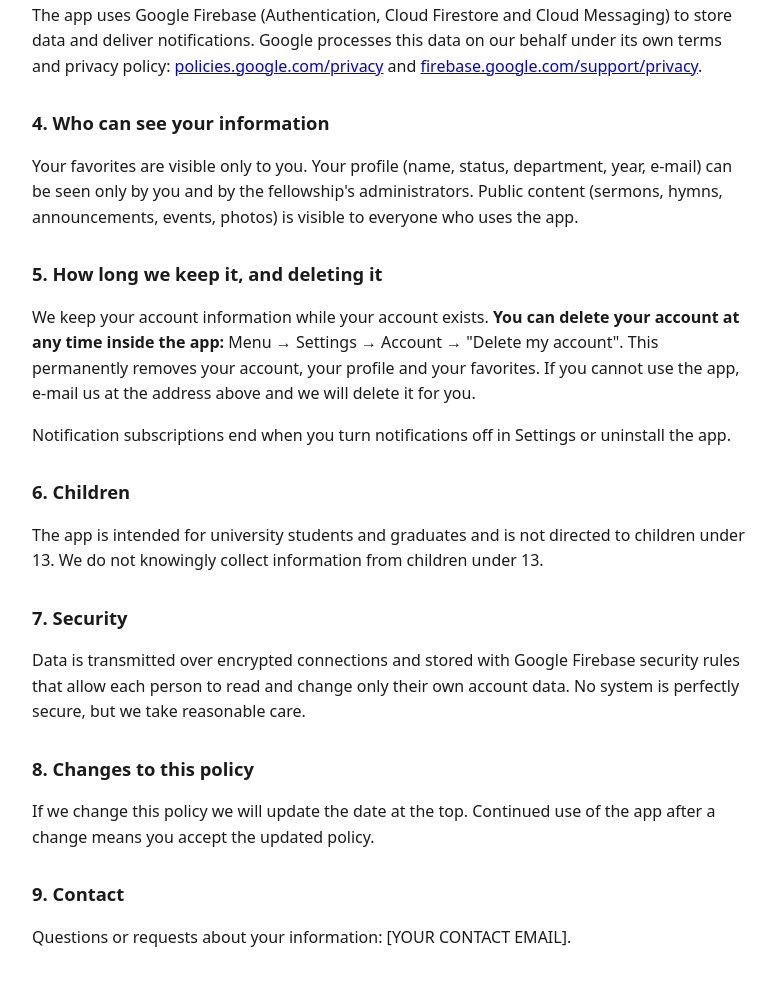
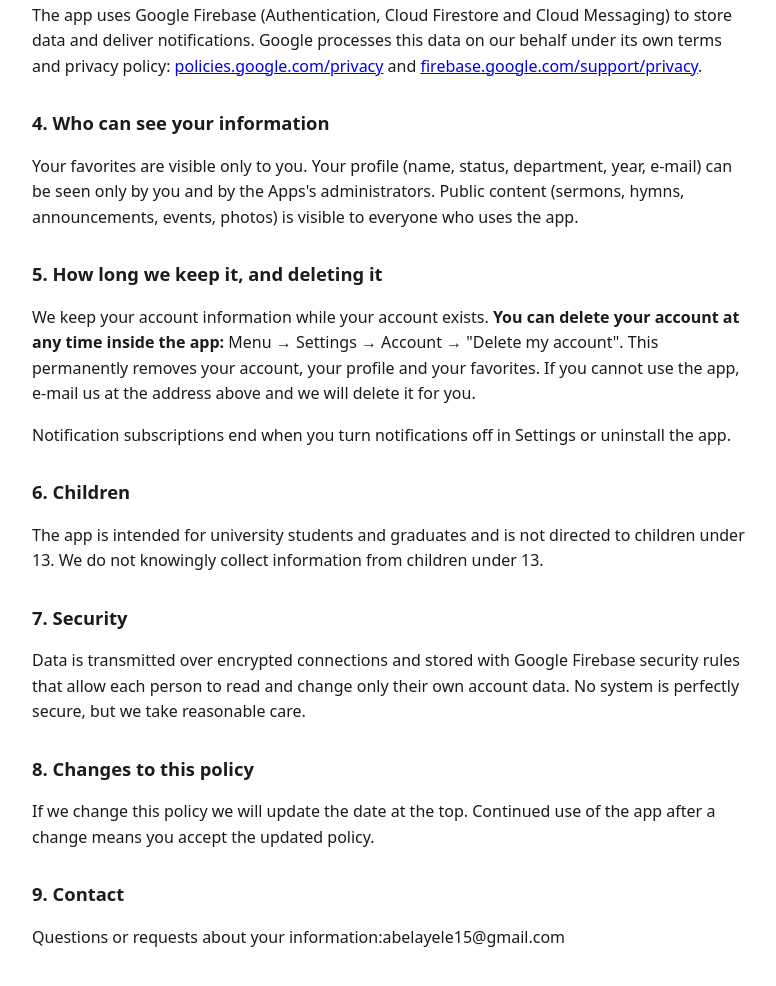
Before and after one commit to buchiabe16-prog/SPCGG, a website: page docs/privacy.html in a window 1280 px wide. Shown: the part 1084-2070 px from the top of the page, without its empty margins (248-1024 px from the left). Drawn offline with Linux system fonts and the light colour scheme.

Commit message:
Update privacy.html

```diff
--- a/docs/privacy.html
+++ b/docs/privacy.html
@@ -42,7 +42,7 @@
 <p>The app uses Google Firebase (Authentication, Cloud Firestore and Cloud Messaging) to store data and deliver notifications. Google processes this data on our behalf under its own terms and privacy policy: <a href="https://policies.google.com/privacy">policies.google.com/privacy</a> and <a href="https://firebase.google.com/support/privacy">firebase.google.com/support/privacy</a>.</p>
 
 <h2>4. Who can see your information</h2>
-<p>Your favorites are visible only to you. Your profile (name, status, department, year, e-mail) can be seen only by you and by the fellowship's administrators. Public content (sermons, hymns, announcements, events, photos) is visible to everyone who uses the app.</p>
+<p>Your favorites are visible only to you. Your profile (name, status, department, year, e-mail) can be seen only by you and by the Apps's administrators. Public content (sermons, hymns, announcements, events, photos) is visible to everyone who uses the app.</p>
 
 <h2>5. How long we keep it, and deleting it</h2>
 <p>We keep your account information while your account exists. <strong>You can delete your account at any time inside the app:</strong> Menu → Settings → Account → "Delete my account". This permanently removes your account, your profile and your favorites. If you cannot use the app, e-mail us at the address above and we will delete it for you.</p>
@@ -58,6 +58,6 @@
 <p>If we change this policy we will update the date at the top. Continued use of the app after a change means you accept the updated policy.</p>
 
 <h2>9. Contact</h2>
-<p>Questions or requests about your information: [YOUR CONTACT EMAIL].</p>
+<p>Questions or requests about your information:abelayele15@gmail.com</p>
 </body>
 </html>
```
